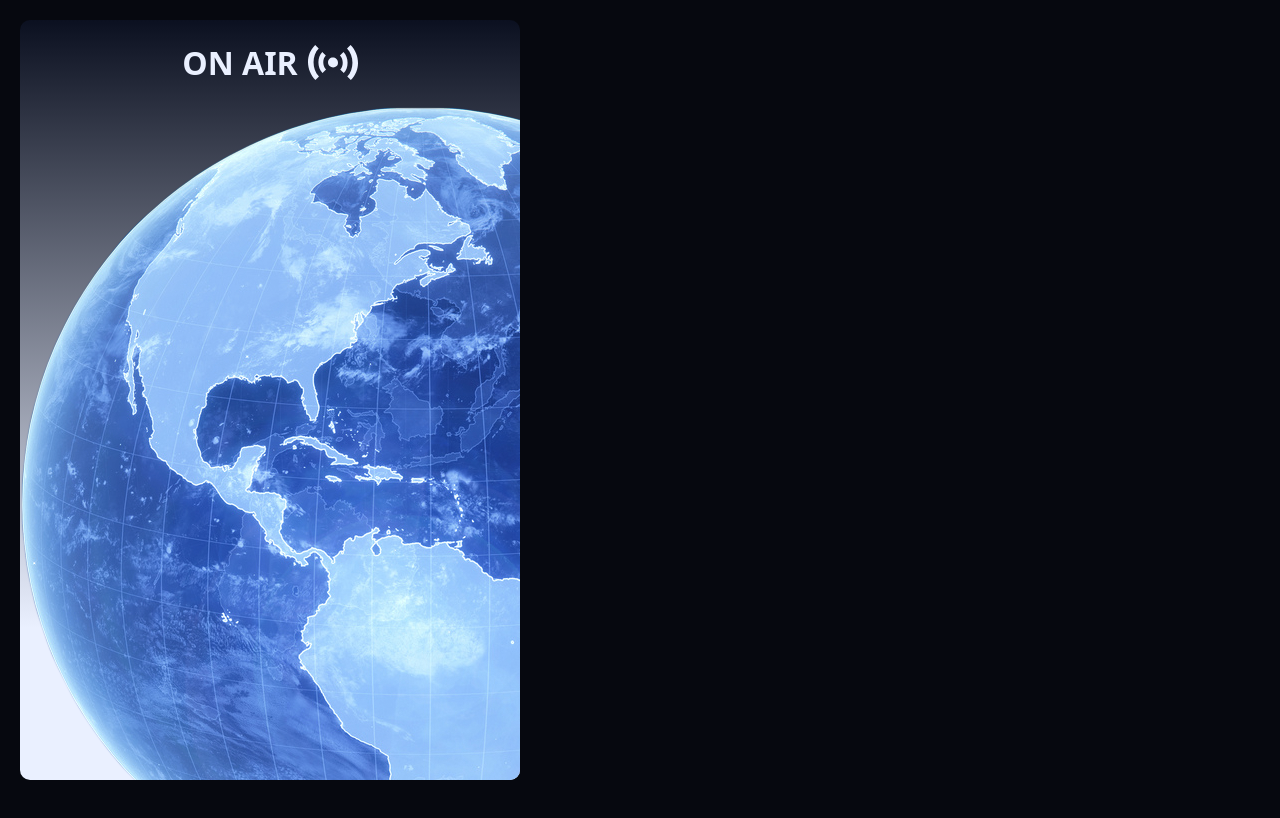
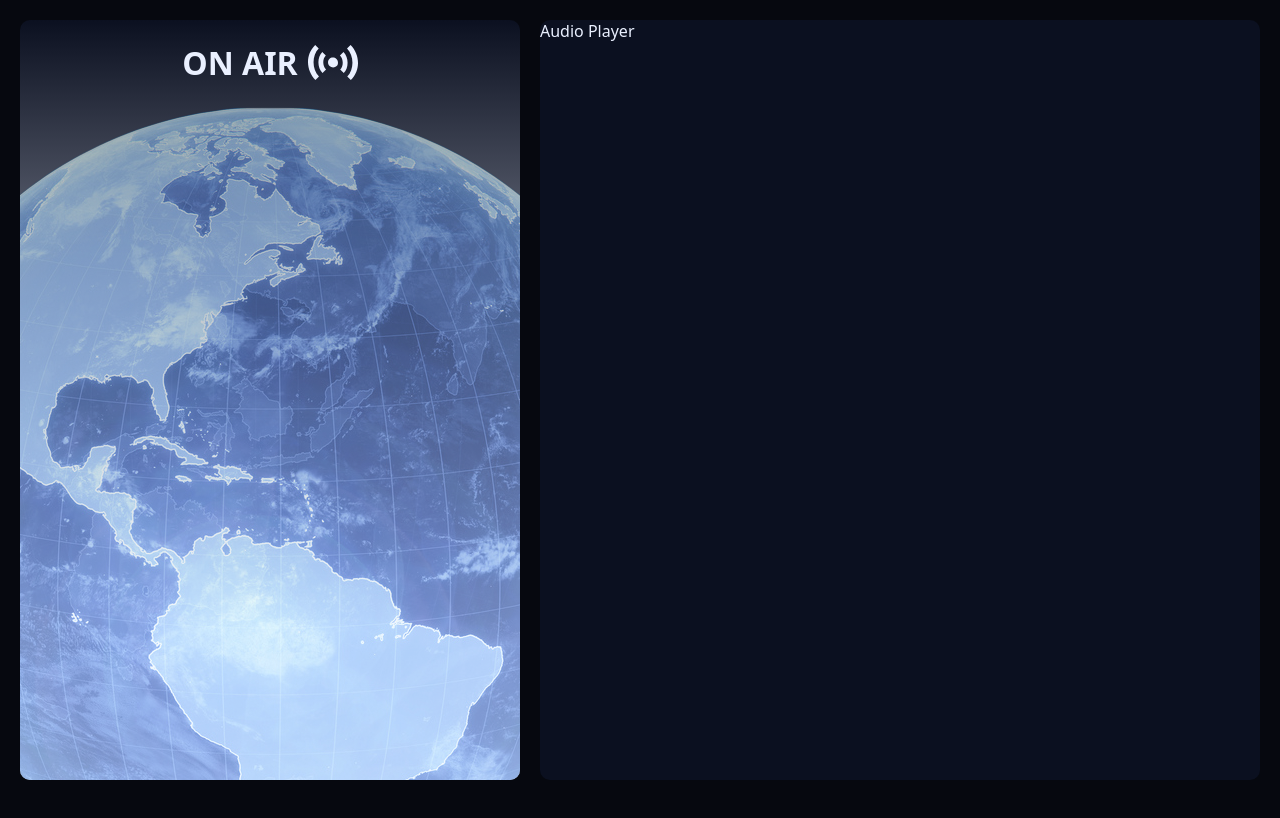
Before and after one commit to IncredibleCT3/panther, a Next.js app: page / in a window 1280 px wide. Shown: the top 818 px of the page. Built offline with nearby package versions, Linux system fonts and the light colour scheme.

Commit message:
initial sidebar styling

```diff
--- a/app/components/MusicPlayer.tsx
+++ b/app/components/MusicPlayer.tsx
@@ -3,10 +3,10 @@ import SideBar from './SideBar';
 
 const MusicPlayer = () => {
   return (
-    <div className="main-container flex">
+    <div className="main-container flex space-around">
         <SideBar />
         <div className="audio-container">
-
+            Audio Player
         </div>
     </div>
   );
--- a/app/components/SideBar.module.css
+++ b/app/components/SideBar.module.css
@@ -5,3 +5,11 @@
 .marginRight {
     margin-right: 10px;
 }
+
+.earthPosition {
+    position: absolute;
+    left: 50%;
+    transform: translateX(-50%);
+    top: 450;
+    opacity: 0.6;
+}
--- a/app/components/SideBar.tsx
+++ b/app/components/SideBar.tsx
@@ -27,12 +27,12 @@ const data = [
 const SideBar = () => {
   return (
     <div className="main-container">
-        <div className="sideBar-container overflow-hidden">
+        <div className="sideBar-container overflow-hidden position-relative">
             <div className="flex justify-center align-center">
                 <h1 className={styles.marginRight}>ON AIR</h1>
                 <img src="/radio-signal-light.svg" className={styles.imgSidebar}/>
             </div>
-            <img src="/earth.png" className=""/>
+            <img src="/earth.png" className={styles.earthPosition}/>
         </div>
     </div>
   )
--- a/app/globals.css
+++ b/app/globals.css
@@ -97,6 +97,7 @@ body{
 .sideBar-container {
   height: calc(100vh - 40px);
   width: 500px;
+  margin-right: 20px;
   background: #0B1020;
   background: linear-gradient(180deg,rgba(11, 16, 32, 1) 0%, rgba(234, 240, 255, 1) 80%);
   border-radius: 10px;
@@ -104,8 +105,10 @@ body{
 }
 
 .audio-container {
-  height: 100vh;
-  background: var(--bg);
+  height: calc(100vh - 40px);
+  width: 100%;
+  background: var(--panel);
+  border-radius: 10px;
   transition: background .25s ease, border-color .25s ease;
 }
 
@@ -125,6 +128,18 @@ body{
   justify-content: center;
 }
 
+.space-between {
+  justify-content: space-between;
+}
+
+.space-evenly {
+  justify-content: space-evenly;
+}
+
+.space-around {
+  justify-content: space-around;
+}
+
 .remove-margin {
   margin: 0;
 }
@@ -132,3 +147,7 @@ body{
 .overflow-hidden {
   overflow: hidden;
 }
+
+.position-relative {
+  position: relative;
+}
```
